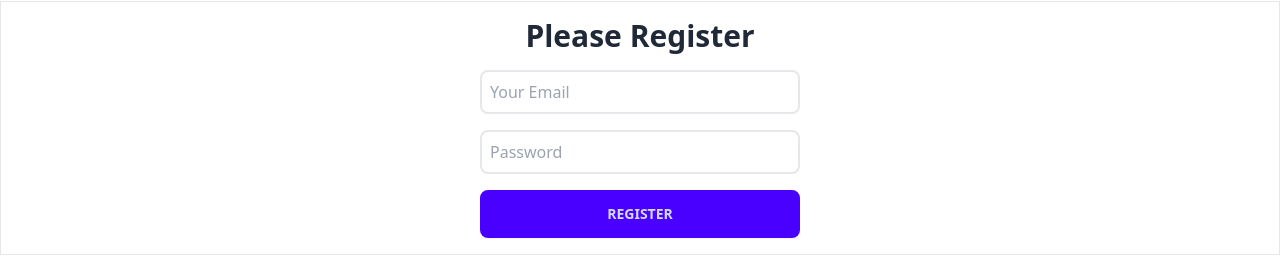
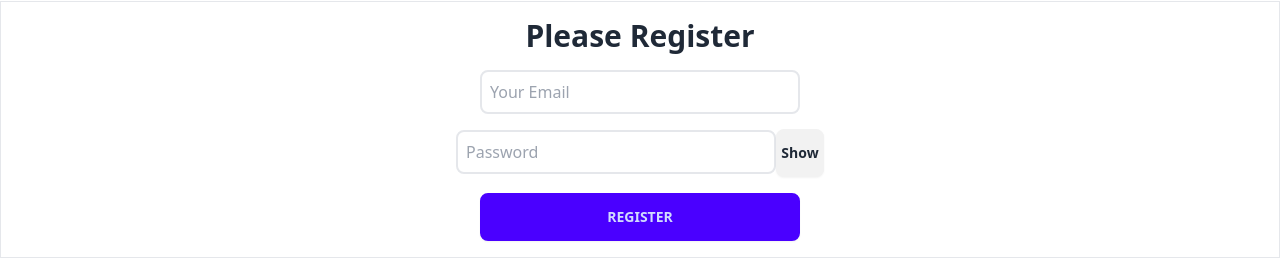
Before and after one commit to Kamrulthedev/Email-Atuntication-Projects, a React (Vite) app: page /Reister in a window 1280 px wide. Shown: the part 67-326 px from the top of the page. Built offline with nearby package versions, Linux system fonts and the light colour scheme.

Commit message:
showpassword-commit

```diff
--- a/src/Compunents/Reister/Reister.jsx
+++ b/src/Compunents/Reister/Reister.jsx
@@ -5,6 +5,7 @@ import { createUserWithEmailAndPassword } from 'firebase/auth';
 const Reister = () => {
   const [registerError, setRegisterError] = useState('')
   const [sucsses, setSucsses] = useState('')
+  const [showPassword, setShowPassword] = useState(false)
 
   const handleRegister = e =>{
     e.preventDefault();
@@ -47,7 +48,13 @@ const Reister = () => {
             <form onSubmit={handleRegister} >
                 <input className='border-2 rounded-lg mt-4 p-2 w-80' type="email" placeholder='Your Email' name="email" id="" />
                 <br />
-                <input  type="password" name="password" placeholder='Password' required id="" className="mt-4 border-2  rounded-lg p-2 w-80" />
+                <input
+                type={showPassword ? "password": "text"}
+                name="password"
+                placeholder='Password'
+                required id=""
+                className="mt-4 border-2  rounded-lg p-2 w-80" />
+                <span onClick={() =>setShowPassword(!showPassword)} className='btn w-12'>Show</span>
                 <br />
              <input type="submit"className="mt-4 btn btn-primary border-2  rounded-lg p-2 w-80" required value="REGISTER" id="" />
             </form>
```
